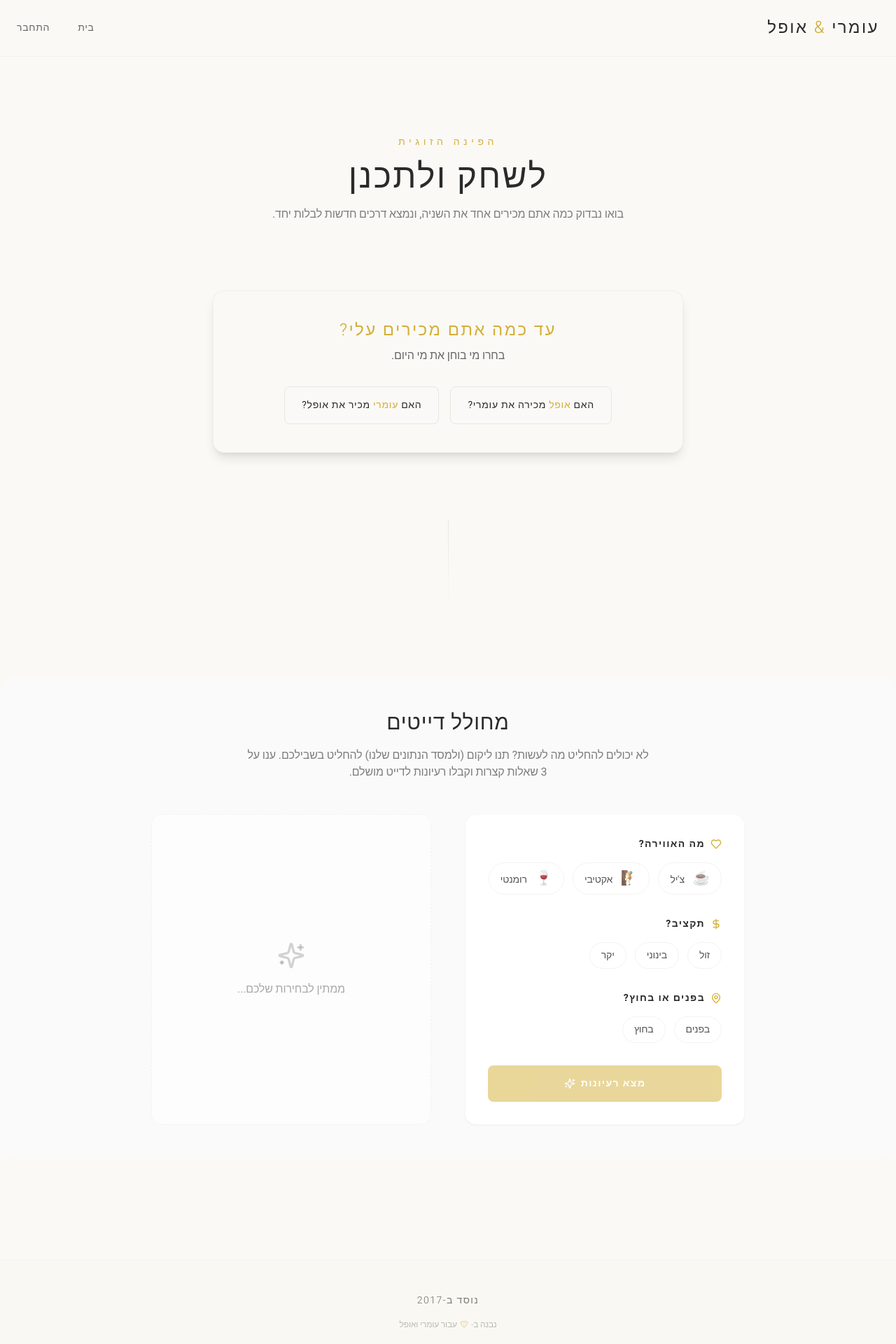
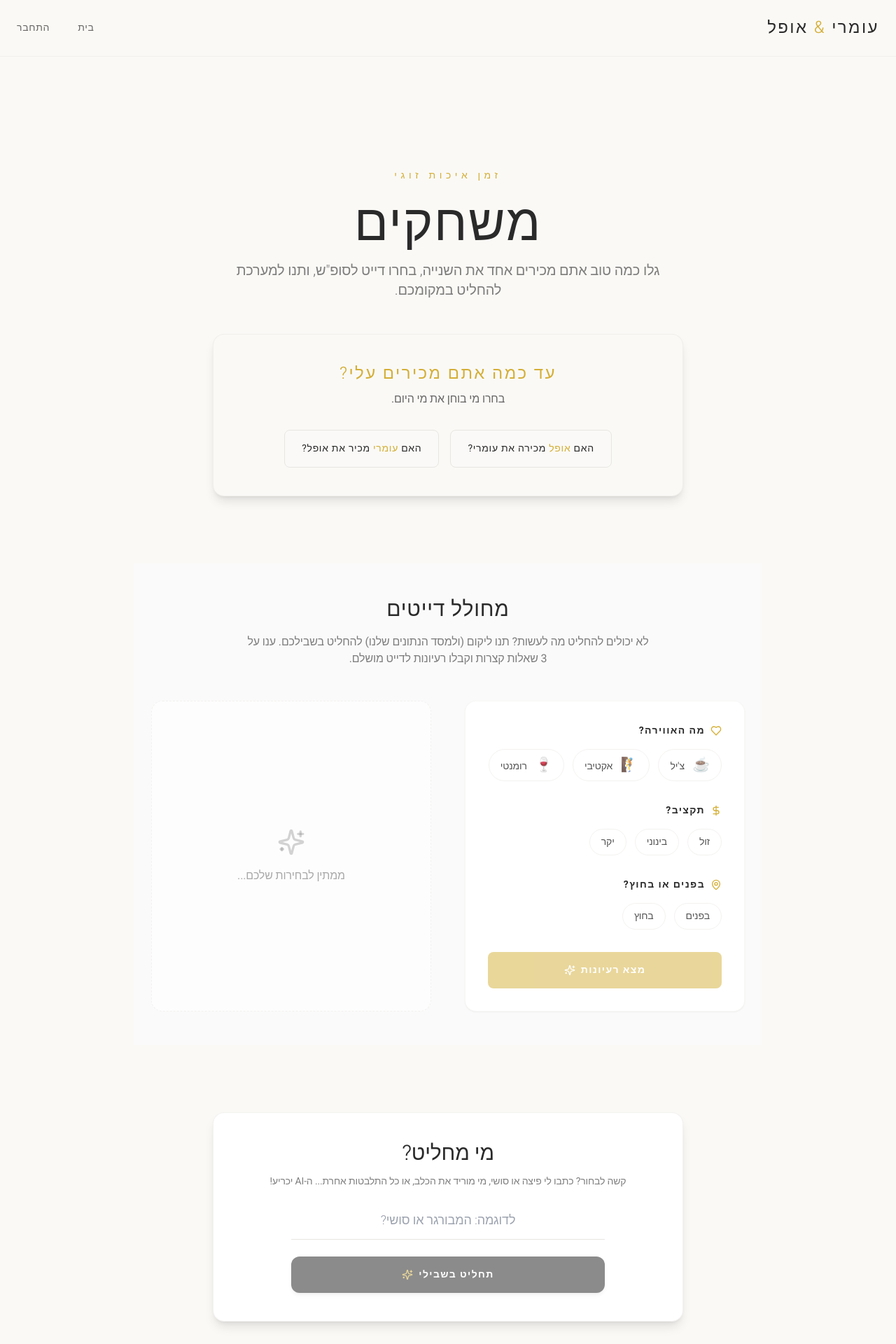
Before and after one commit to mesikaomri20-ops/Omri-Opal, a Next.js app: page /games in a window 1280 px wide. Shown: the top 1920 px of the page at 70% size. Built offline with nearby package versions, Linux system fonts and the light colour scheme.

Commit message:
feat: add decision maker and deep talk questions to games page

```diff
--- a/app/games/page.tsx
+++ b/app/games/page.tsx
@@ -1,37 +1,55 @@
 import QuizGame from "@/components/games/QuizGame";
 import DateGenerator from "@/components/games/DateGenerator";
+import DecisionMaker from "@/components/games/DecisionMaker";
+import DeepConnection from "@/components/games/DeepConnection";
 
 export const metadata = {
-  title: "משחקים | קפסולת החיים",
-  description: "משחקים אינטראקטיביים לעומרי ואופל.",
+  title: "Games · Our Journey",
+  description: "Interactive games and date generators.",
 };
 
 export default function GamesPage() {
   return (
-    <div className="min-h-screen flex flex-col items-center w-full max-w-7xl mx-auto space-y-24 py-12 md:py-20 animate-fade-in">
+    <div className="min-h-screen bg-background flex flex-col items-center pb-24 overflow-hidden">
+      {/* Hero Section */}
+      <div className="w-full text-center pt-32 pb-12 px-4 md:px-8 relative">
+        <p className="text-xs md:text-sm uppercase tracking-[0.4em] text-brand-gold font-medium mb-6">
+          זמן איכות זוגי
+        </p>
+        <h1 className="text-5xl md:text-7xl font-light tracking-wide text-foreground mb-4">
+          משחקים
+        </h1>
+        <p className="text-lg md:text-xl text-foreground/60 max-w-2xl mx-auto font-light leading-relaxed">
+          גלו כמה טוב אתם מכירים אחד את השנייה, בחרו דייט לסופ"ש, ותנו למערכת להחליט במקומכם.
+        </p>
 
-      {/* Header */}
-      <div className="text-center space-y-4 px-4">
-        <p className="text-xs md:text-sm uppercase tracking-[0.4em] text-brand-gold font-medium">הפינה הזוגית</p>
-        <h1 className="text-4xl md:text-5xl font-light tracking-wider text-foreground">לשחק ולתכנן</h1>
-        <p className="max-w-xl mx-auto text-foreground/60 mt-4 leading-relaxed">
-          בואו נבדוק כמה אתם מכירים אחד את השניה, ונמצא דרכים חדשות לבלות יחד.
-        </p>
+        {/* Glow */}
+        <div className="absolute top-1/2 left-1/2 -translate-x-1/2 -translate-y-1/2 w-[80%] max-w-[600px] h-[300px] bg-brand-gold/5 blur-[120px] rounded-full -z-10 pointer-events-none" />
       </div>
 
-      {/* Part 1: Quiz Game */}
-      <section className="w-full px-4">
-        <QuizGame />
-      </section>
+      <div className="w-full px-4 max-w-6xl mx-auto flex flex-col gap-16 md:gap-24 relative z-10">
 
-      {/* Divider */}
-      <div className="w-[1px] h-24 md:h-32 bg-gradient-to-b from-brand-border to-transparent"></div>
+        {/* Quiz Game Area */}
+        <section>
+          <QuizGame />
+        </section>
 
-      {/* Part 2: Date Generator */}
-      <section className="w-full rounded-3xl overflow-hidden bg-[#FaFaFa]">
-        <DateGenerator />
-      </section>
+        {/* Date Night Generator */}
+        <section>
+          <DateGenerator />
+        </section>
 
+        {/* Decision Maker */}
+        <section>
+          <DecisionMaker />
+        </section>
+
+        {/* Deep Connection */}
+        <section>
+          <DeepConnection />
+        </section>
+
+      </div>
     </div>
   );
 }
--- /dev/null
+++ b/components/games/DecisionMaker.tsx
@@ -0,0 +1,100 @@
+"use client";
+
+import { useState } from "react";
+import { motion, AnimatePresence } from "framer-motion";
+import { Sparkles } from "lucide-react";
+
+export default function DecisionMaker() {
+  const [input, setInput] = useState("");
+  const [decision, setDecision] = useState<string | null>(null);
+  const [isThinking, setIsThinking] = useState(false);
+
+  const fallbackAnswers = [
+    "בטוח שכן!",
+    "ממש לא.",
+    "הייתי הולך על זה.",
+    "עדיף לוותר הפעם.",
+    "תלוי כמה אתם עייפים...",
+    "לכו על זה בלי לחשוב פעמיים!",
+    "אין התלבטות בכלל, כן."
+  ];
+
+  const handleDecide = (e?: React.FormEvent) => {
+    if (e) e.preventDefault();
+    if (!input.trim()) return;
+
+    setIsThinking(true);
+    setDecision(null);
+
+    // Artificial suspense delay for premium feel
+    setTimeout(() => {
+      let finalDecision = "";
+      const text = input.trim();
+
+      if (text.includes(" או ")) {
+        const parts = text.split(" או ");
+        finalDecision = parts[Math.floor(Math.random() * parts.length)].trim();
+      } else if (text.startsWith("מי ")) {
+        const couples = ["עומרי 😉", "אופל ✨"];
+        finalDecision = couples[Math.floor(Math.random() * couples.length)];
+      } else {
+        finalDecision = fallbackAnswers[Math.floor(Math.random() * fallbackAnswers.length)];
+      }
+
+      setDecision(finalDecision);
+      setIsThinking(false);
+    }, 1200);
+  };
+
+  return (
+    <div className="w-full max-w-2xl mx-auto bg-white border border-brand-border/50 rounded-2xl p-6 md:p-10 shadow-lg relative overflow-hidden" dir="rtl">
+      <div className="text-center mb-8">
+        <h2 className="text-3xl font-light text-foreground mb-3">מי מחליט?</h2>
+        <p className="text-foreground/60 text-sm">קשה לבחור? כתבו לי פיצה או סושי, מי מוריד את הכלב, או כל התלבטות אחרת... ה-AI יכריע!</p>
+      </div>
+
+      <form onSubmit={handleDecide} className="flex flex-col gap-4 max-w-md mx-auto relative z-10">
+        <input
+          type="text"
+          value={input}
+          onChange={(e) => setInput(e.target.value)}
+          placeholder="לדוגמה: המבורגר או סושי?"
+          className="w-full text-center bg-transparent border-b border-brand-border pb-3 outline-none focus:border-brand-gold transition-colors text-lg font-light"
+          disabled={isThinking}
+        />
+
+        <button
+          type="submit"
+          disabled={!input.trim() || isThinking}
+          className="w-full py-4 mt-2 bg-brand-dark text-white rounded-xl tracking-widest text-sm font-semibold hover:bg-brand-dark/90 transition-all shadow-md items-center justify-center flex gap-2 disabled:opacity-50"
+        >
+          {isThinking ? (
+            <span className="animate-pulse tracking-widest uppercase text-xs">מחשב מסלול מחדש...</span>
+          ) : (
+            <>
+              תחליט בשבילי <Sparkles size={16} className="text-brand-gold"/>
+            </>
+          )}
+        </button>
+      </form>
+
+      <AnimatePresence mode="wait">
+        {decision && !isThinking && (
+          <motion.div
+            key={decision}
+            initial={{ opacity: 0, y: 20, scale: 0.95 }}
+            animate={{ opacity: 1, y: 0, scale: 1 }}
+            exit={{ opacity: 0, y: -20, scale: 0.95 }}
+            transition={{ type: "spring", stiffness: 200, damping: 20 }}
+            className="mt-10 text-center"
+          >
+            <span className="text-xs tracking-[0.3em] font-medium text-brand-gold uppercase block mb-3">החלטת המערכת</span>
+            <div className="inline-block px-8 py-4 bg-brand-gold/10 rounded-2xl border border-brand-gold/30">
+              <h3 className="text-2xl md:text-4xl font-light text-brand-dark">{decision}</h3>
+            </div>
+          </motion.div>
+        )}
+      </AnimatePresence>
+    </div>
+  );
+}
--- /dev/null
+++ b/components/games/DeepConnection.tsx
@@ -0,0 +1,105 @@
+"use client";
+
+import { useState } from "react";
+import { motion, AnimatePresence } from "framer-motion";
+import { createClient } from "@/lib/supabase/client";
+import { HeartPulse } from "lucide-react";
+
+export default function DeepConnection() {
+  const [question, setQuestion] = useState<string | null>(null);
+  const [isLoading, setIsLoading] = useState(false);
+  const supabase = createClient();
+
+  const fallbackQuestions = [
+    "מהו הזיכרון האהוב עליך מהשנה האחרונה שלנו יחד?",
+    "איזה חלום אישי היית רוצה שנגשים יחד?",
+    "מה משהו קטן שעשיתי לאחרונה וגרם לך להרגיש נאהב/ת?",
+    "מתי בפעם האחרונה הרגשת גאווה עצומה בי?",
+    "אם הייתה לנו מכונת זמן, לאיזה רגע בזוגיות שלנו היית רוצה לחזור?",
+    "איזו תכונה אצלי אתה/אני הכי כדאי שנאמץ יותר?",
+    "מה המשמעות של הצלחה זוגית בעיניך בעוד 5 שנים?",
+    "מה נותן לך הכי הרבה השראה בחיים שלנו כרגע?"
+  ];
+
+  const fetchQuestion = async () => {
+    setIsLoading(true);
+    setQuestion(null);
+
+    // Minor artificial delay for emphasis
+    await new Promise(r => setTimeout(r, 600));
+
+    try {
+      const { data, error } = await supabase.from("deep_talk_questions").select("*");
+      if (!error && data && data.length > 0) {
+        const randomItem = data[Math.floor(Math.random() * data.length)];
+        // Adapt gracefully across different standard column text namings
+        setQuestion(randomItem.question || randomItem.text || randomItem.content || fallbackQuestions[Math.floor(Math.random() * fallbackQuestions.length)]);
+      } else {
+        setQuestion(fallbackQuestions[Math.floor(Math.random() * fallbackQuestions.length)]);
+      }
+    } catch {
+      setQuestion(fallbackQuestions[Math.floor(Math.random() * fallbackQuestions.length)]);
+    }
+
+    setIsLoading(false);
+  };
+
+  return (
+    <div className="w-full max-w-4xl mx-auto bg-[#1A1A1A] text-white border border-white/10 rounded-3xl p-8 md:p-14 shadow-2xl relative overflow-hidden text-center" dir="rtl">
+      {/* Decorative Blur */}
+      <div className="absolute top-[-50%] left-1/2 -translate-x-1/2 w-full h-[150%] max-w-[600px] bg-brand-gold/5 blur-[100px] rounded-full pointer-events-none" />
+
+      <div className="relative z-10 flex flex-col items-center justify-center min-h-[220px]">
+        <AnimatePresence mode="wait">
+          {!question && !isLoading && (
+            <motion.div
+              key="intro"
+              initial={{ opacity: 0 }} animate={{ opacity: 1 }} exit={{ opacity: 0 }}
+              className="space-y-6"
+            >
+               <HeartPulse className="w-12 h-12 text-brand-gold opacity-80 mx-auto" strokeWidth={1} />
+               <div>
+                 <h2 className="text-2xl md:text-3xl font-light tracking-wide mb-2 text-white">זמן איכות - שאלות עמוקות</h2>
+                 <p className="text-white/50 text-sm md:text-base font-light">קחו רגע להתחבר, לדבר על הכל, ולהכיר אחד את השנייה אפילו יותר.</p>
+               </div>
+            </motion.div>
+          )}
+
+          {isLoading && (
+            <motion.div
+              key="loading"
+              initial={{ opacity: 0 }} animate={{ opacity: 1 }} exit={{ opacity: 0 }}
+            >
+               <div className="w-10 h-10 border-2 border-brand-gold border-t-transparent rounded-full animate-spin mx-auto" />
+            </motion.div>
+          )}
+
+          {question && !isLoading && (
+            <motion.div
+              key="question"
+              initial={{ opacity: 0, scale: 0.95 }}
+              animate={{ opacity: 1, scale: 1 }}
+              exit={{ opacity: 0, scale: 0.95 }}
+              transition={{ duration: 0.5, ease: "easeOut" }}
+              className="py-6 px-4"
+            >
+               <h3 className="text-2xl md:text-4xl leading-relaxed md:leading-[1.4] font-light text-white text-balance">
+                 "{question}"
+               </h3>
+            </motion.div>
+          )}
+        </AnimatePresence>
+      </div>
+
+      <div className="relative z-10 mt-10 flex justify-center">
+        <button
+          onClick={fetchQuestion}
+          disabled={isLoading}
+          className="px-10 py-4 border border-brand-gold/50 bg-brand-gold/10 hover:bg-brand-gold hover:text-brand-dark transition-all duration-300 text-brand-gold rounded-full tracking-widest text-sm font-medium disabled:opacity-50"
+        >
+          {question ? "שלפי שאלה נוספת" : "שלפי שאלה"}
+        </button>
+      </div>
+    </div>
+  );
+}
```
